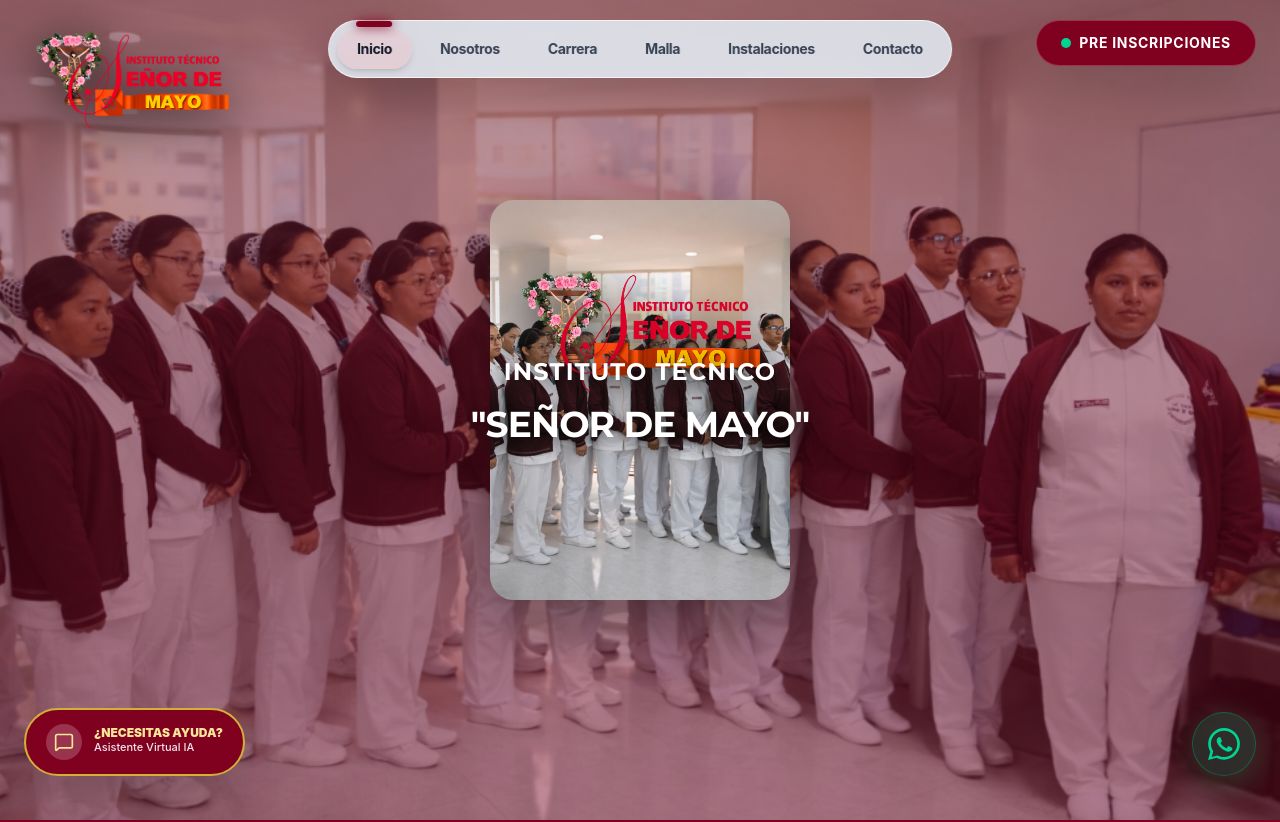
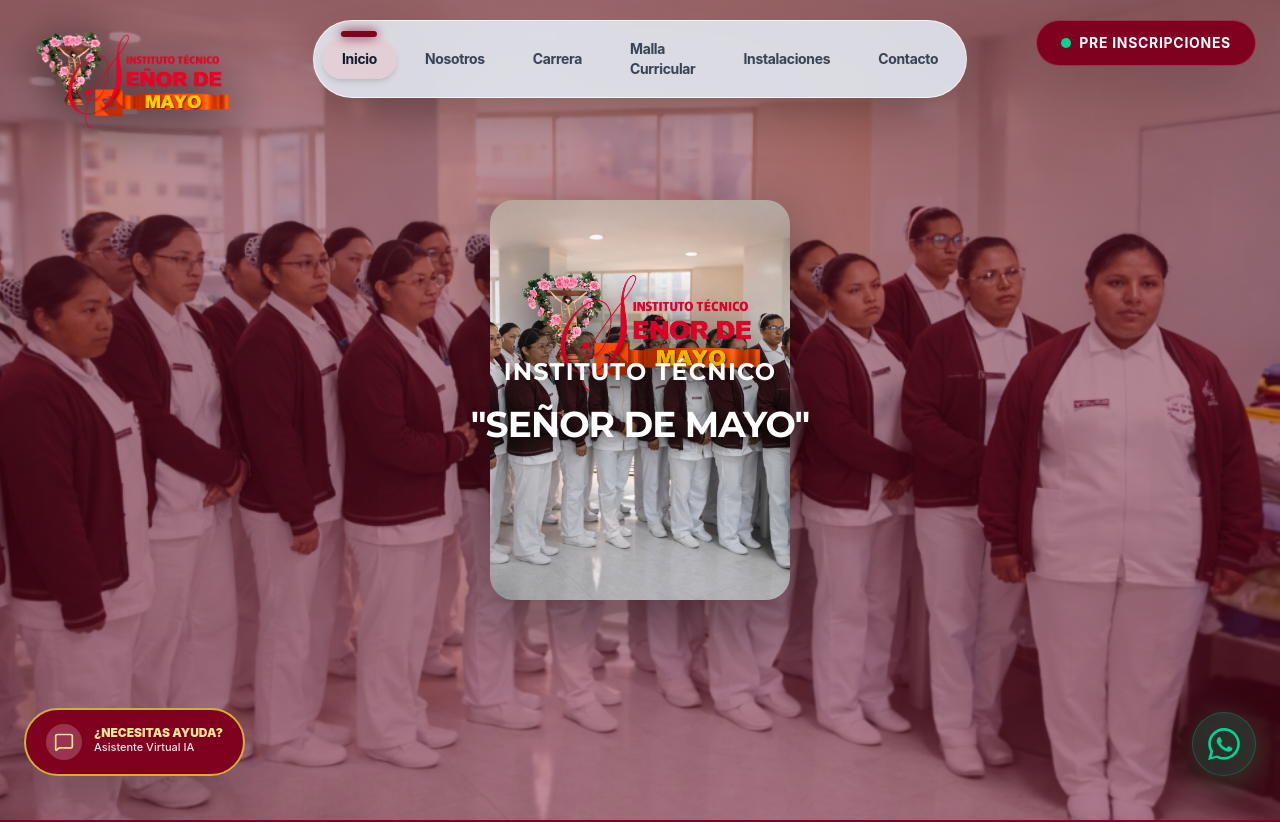
Before and after one commit to XpandeZ25/se-or-de-mayo-, a React (Vite) app: page / in a window 1280 px wide. Shown: the top 822 px of the page. Built offline with nearby package versions, Linux system fonts and the light colour scheme.

Commit message:
Update Malla to Malla Curricular and point href to #malla for accurate navigation

```diff
--- a/src/components/Header.jsx
+++ b/src/components/Header.jsx
@@ -10,7 +10,7 @@
     { name: 'Inicio', href: '#hero' },
     { name: 'Nosotros', href: '#nosotros' },
     { name: 'Carrera', href: '#carrera' },
-    { name: 'Malla', href: '#carrera' },
+    { name: 'Malla Curricular', href: '#malla' },
     { name: 'Instalaciones', href: '#instalaciones' },
     { name: 'Contacto', href: '#contacto' },
   ];
--- a/src/components/ui/floating-pill-nav.jsx
+++ b/src/components/ui/floating-pill-nav.jsx
@@ -8,7 +8,7 @@
     { name: 'Inicio', href: '#hero' },
     { name: 'Nosotros', href: '#nosotros' },
     { name: 'Carrera', href: '#carrera' },
-    { name: 'Malla', href: '#carrera' },
+    { name: 'Malla Curricular', href: '#malla' },
     { name: 'Instalaciones', href: '#instalaciones' },
     { name: 'Contacto', href: '#contacto' },
   ];
```
